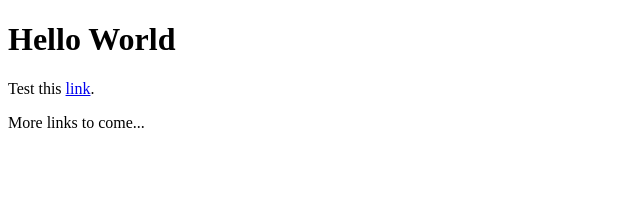
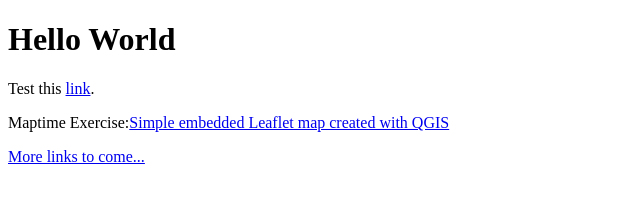
Before and after one commit to johnhickok/johnhickok.github.io, a plain HTML site: page index.html in a window 1280 px wide. Shown: the whole page, without its empty margins (0-640 px from the left). Drawn offline with Linux system fonts and the light colour scheme.

Commit message:
Update index.html

```diff
--- a/index.html
+++ b/index.html
@@ -6,6 +6,7 @@
   <body>
   <h1>Hello World</h1>
   <p>Test this <a href="pages1/test1.html" target="_blank">link</a>.</p>
+    <p>Maptime Exercise:<a href="https://johnhickok.github.io/mockelections/" _blank>Simple embedded Leaflet map created with QGIS</p>
   <p>More links to come...</p>
   </body>
 </html>
```
